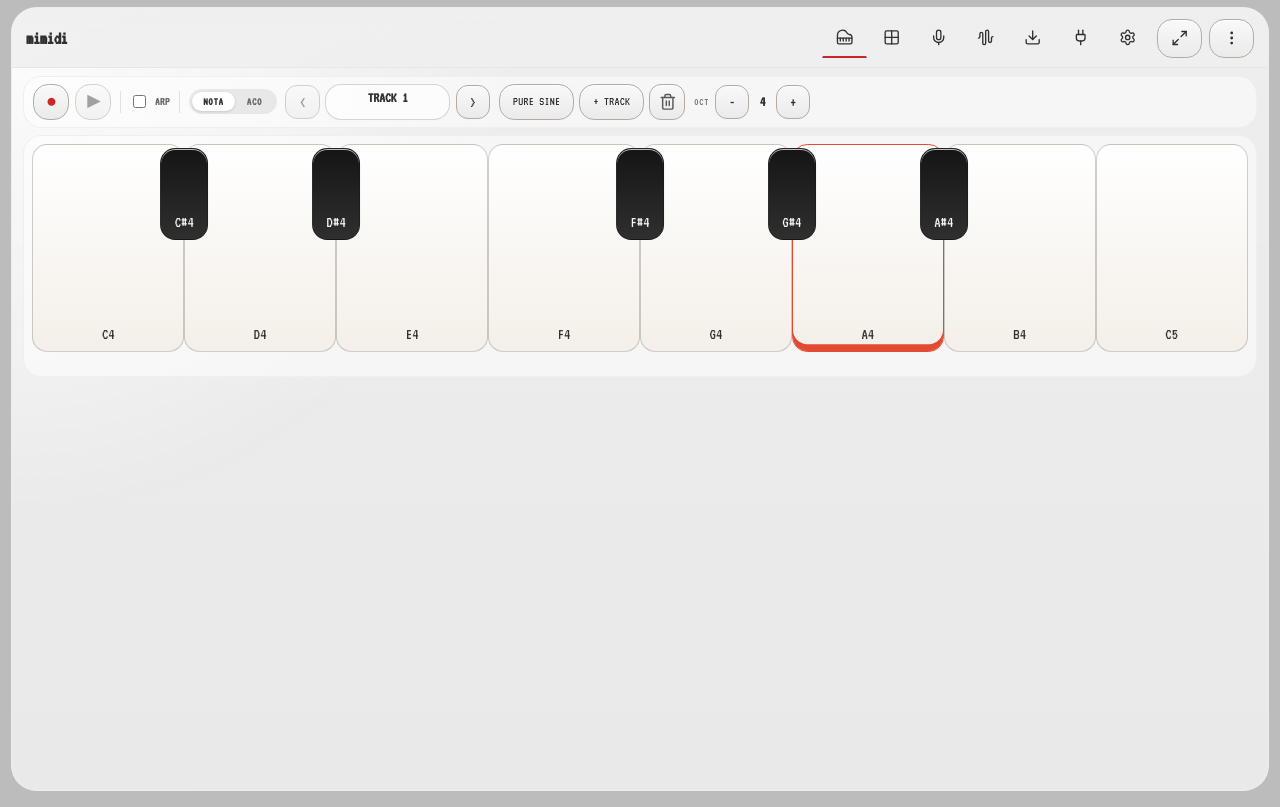
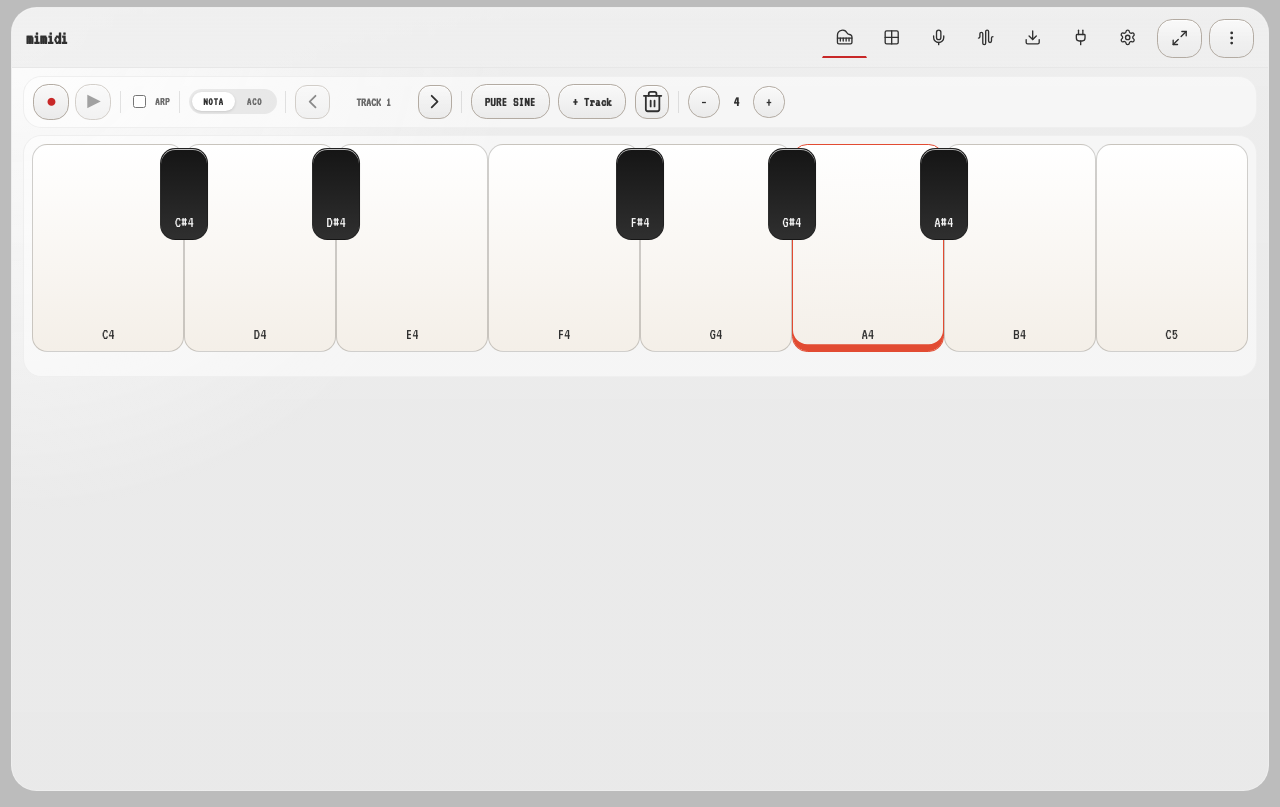
Before and after one commit to SebHernandezAmoros/MiMIDI, a React (Vite) app: page / in a window 1280 px wide. Built offline with nearby package versions, Linux system fonts and the light colour scheme.

Commit message:
feat: corregir estilo de la barra de la vista del piano

```diff
--- a/src/features/lab/LabApp.tsx
+++ b/src/features/lab/LabApp.tsx
@@ -2590,7 +2590,7 @@ function LabApp({ mode = "full", settingsOpen = false, onSettingsClose }: LabApp
     return (
       <>
         <section className="perform-workspace-primary" aria-label="Panel principal Perform">
-          <header className="app-mock-toolbar perform-mode-toolbar-bar">
+          <header className="app-mock-toolbar">
             <PerformResponsiveToolbar
               activeInstrumentCategory={instrumentDialogCategory}
               allRecordedNotesCount={allRecordedNotes.length}
--- a/src/features/perform/components/PerformResponsiveToolbar.tsx
+++ b/src/features/perform/components/PerformResponsiveToolbar.tsx
@@ -1,4 +1,4 @@
-import { Trash2 } from "lucide-react"
+import { ChevronLeft, ChevronRight, Trash2 } from "lucide-react"
 import type {
   MathematicalInstrument,
   MathematicalInstrumentId,
@@ -73,8 +73,7 @@ export function PerformResponsiveToolbar({
 }: PerformResponsiveToolbarProps) {
   return (
     <>
-      <div className="perform-mode-toolbar">
-        <div className="perform-mode-transport-group">
+      {/* Record + Play */}
       <div className="perform-mode-transport" aria-label="Controles de grabacion">
         <button
           aria-label={isRecording ? "Detener grabacion" : "Iniciar grabacion"}
@@ -92,7 +91,7 @@ export function PerformResponsiveToolbar({
                   : "perform-mode-transport-glyph perform-mode-transport-glyph-record"
               }
             >
-                  {isRecording ? "\u25A0" : "\u25CF"}
+              {isRecording ? "■" : "●"}
             </span>
           </span>
         </button>
@@ -114,7 +113,7 @@ export function PerformResponsiveToolbar({
                   : "perform-mode-transport-glyph perform-mode-transport-glyph-play"
               }
             >
-                  {isPlaying ? "\u25A0" : "\u25B6"}
+              {isPlaying ? "■" : "▶"}
             </span>
           </span>
         </button>
@@ -122,6 +121,7 @@ export function PerformResponsiveToolbar({
 
       <span aria-hidden="true" className="perform-mode-transport-divider" />
 
+      {/* ARP toggle */}
       <label className="perform-mode-arp-toggle" aria-label="Arpegiador">
         <input
           checked={isArpEnabled}
@@ -134,6 +134,7 @@ export function PerformResponsiveToolbar({
 
       <span aria-hidden="true" className="perform-mode-transport-divider" />
 
+      {/* NOTA / ACO mode */}
       <div className="edit-view-switch" role="group" aria-label="Modo del piano">
         <button
           aria-pressed={pianoMode === "note"}
@@ -150,65 +151,84 @@ export function PerformResponsiveToolbar({
           ACO
         </button>
       </div>
-        </div>
 
-        <div className="perform-mode-track-strip perform-mode-track-strip-primary">
+      <span aria-hidden="true" className="perform-mode-transport-divider" />
+
+      {/* Track navigation */}
+      <div className="ui-pad-pager">
         <button
           aria-label="Pista anterior"
+          className="ui-icon-btn"
           disabled={trackPreviousDisabled}
           onClick={onSelectPreviousTrack}
           type="button"
         >
-            {"<"}
+          <ChevronLeft size={15} />
         </button>
-          <div className="perform-mode-track-display perform-mode-track-display-compact">
-            <strong>{primaryTrackName.toUpperCase()}</strong>
-          </div>
+        <span className="ui-pad-pager-label" style={{ minWidth: "5rem" }}>
+          {primaryTrackName.toUpperCase()}
+        </span>
         <button
           aria-label="Pista siguiente"
+          className="ui-icon-btn"
           disabled={trackNextDisabled}
           onClick={onSelectNextTrack}
           type="button"
         >
-            {">"}
+          <ChevronRight size={15} />
         </button>
       </div>
 
-        <div className="perform-mode-track-actions">
+      <span aria-hidden="true" className="perform-mode-transport-divider" />
+
+      {/* Instrument selector */}
       <button
-            className="perform-mode-instrument-button"
+        className="ui-pill-btn"
         onClick={onInstrumentDialogOpen}
+        style={{ maxWidth: "8.5rem", overflow: "hidden", textOverflow: "ellipsis" }}
+        title={selectedInstrumentName}
         type="button"
       >
         {selectedInstrumentName.toUpperCase()}
       </button>
-          <button className="perform-mode-add-track" onClick={onAddTrack} type="button">
-            + TRACK
+
+      {/* Add track */}
+      <button className="ui-pill-btn" onClick={onAddTrack} type="button">
+        + Track
       </button>
+
+      {/* Remove track */}
       <button
         aria-label="Eliminar pista activa"
-            className="perform-mode-remove-track"
+        className="ui-icon-btn"
         disabled={removeTrackDisabled}
         onClick={onConfirmRemoveTrack}
         type="button"
       >
-            <Trash2 size={16} />
+        <Trash2 size={18} />
       </button>
-        </div>
 
-        <div className="perform-mode-octave-cluster" aria-label="Octava visible activa">
-          <span className="perform-mode-octave-label">OCT</span>
-          <div className="perform-mode-octave-controls">
-            <button aria-label="Bajar octava" onClick={onOctaveDown} type="button">
-              -
+      <span aria-hidden="true" className="perform-mode-transport-divider" />
+
+      {/* Octave counter */}
+      <div className="ui-counter" aria-label="Octava visible activa">
+        <button
+          aria-label="Bajar octava"
+          className="ui-counter-btn"
+          onClick={onOctaveDown}
+          type="button"
+        >
+          −
         </button>
-            <strong>{octave}</strong>
-            <button aria-label="Subir octava" onClick={onOctaveUp} type="button">
+        <span className="ui-counter-value">{octave}</span>
+        <button
+          aria-label="Subir octava"
+          className="ui-counter-btn"
+          onClick={onOctaveUp}
+          type="button"
+        >
           +
         </button>
-          </div>
-        </div>
-
       </div>
 
       <PerformInstrumentDialog
```
Lines whose indentation alone changed are shown as unchanged.
